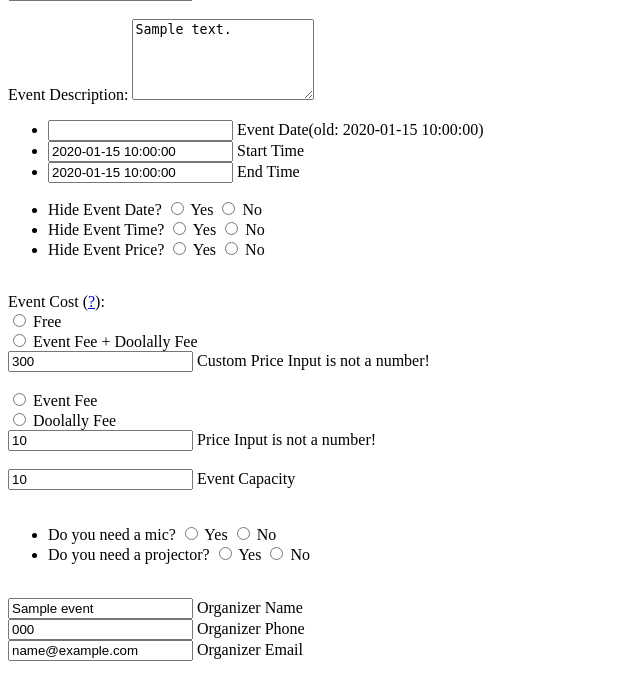
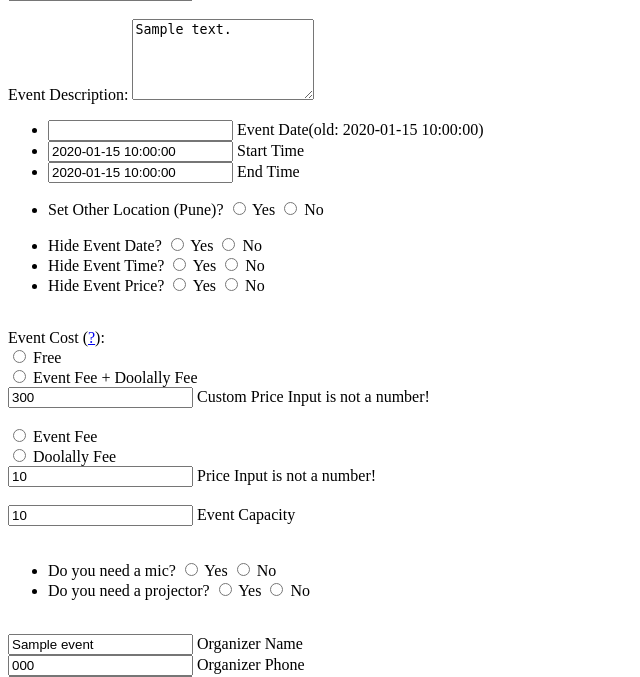
Before and after one commit to anshulg28/dashboadLive, a CodeIgniter app: the page made by application/views/EventEditView.php in a window 1280 px wide. Shown: the part 159-836 px from the top of the page, without its empty margins (0-640 px from the left). Run offline with CodeIgniter, Linux system fonts and the light colour scheme; the template is opened without the code that fills it: most values are stand-ins (such as "Sample title", 1, 10 or a date in 2020).

Commit message:
added option to shift event to pune location

```diff
--- a/application/controllers/Dashboard.php
+++ b/application/controllers/Dashboard.php
@@ -1161,7 +1161,7 @@ class Dashboard extends MY_Controller {
         $oldImgId = '';
         $impChanges = array('eventName','eventDescription','eventDate','startTime','endTime','costType',
                         'eventPrice','eventPlace','creatorName','creatorPhone','creatorEmail','eventCapacity',
-                        'ifMicRequired','ifProjectorRequired');
+                        'ifMicRequired','ifProjectorRequired','isSpecialEvent');
 
         $changeCheck = array();
         $changesRecord = array();
@@ -1217,7 +1217,7 @@ class Dashboard extends MY_Controller {
                             $newLoc = $this->locations_model->getLocationDetailsById($post[$key]);
                             $changesMade[$key] = $oldLoc['locData'][0]['locName'].';#;'.$newLoc['locData'][0]['locName'];
                         }
-                        elseif($key == 'ifMicRequired' || $key == 'ifProjectorRequired')
+                        elseif($key == 'ifMicRequired' || $key == 'ifProjectorRequired' || $key == 'isSpecialEvent')
                         {
                             $ynPoll = array(
                                 '1' => 'Yes',
--- a/application/views/EventEditView.php
+++ b/application/views/EventEditView.php
@@ -82,6 +82,21 @@
                                                        id="endTime" placeholder="" value="<?php echo $row['eventData']['endTime'];?>">
                                                 <label class="mdl-textfield__label" for="endTime">End Time</label>
                                             </div>
+                                        </li>
+                                    </ul>
+                                    <ul class="list-inline text-left">
+                                        <li class="my-singleBorder">
+                                            <label>Set Other Location (Pune)?</label>
+                                            <label class="mdl-radio mdl-js-radio mdl-js-ripple-effect" for="yesPune">
+                                                <input type="radio" id="yesPune" class="mdl-radio__button" name="isSpecialEvent"
+                                                       value="1" <?php if($row['eventData']['isSpecialEvent'] == "1"){echo 'checked';}?>>
+                                                <span class="mdl-radio__label">Yes</span>
+                                            </label>
+                                            <label class="mdl-radio mdl-js-radio mdl-js-ripple-effect" for="noPune">
+                                                <input type="radio" id="noPune" class="mdl-radio__button" name="isSpecialEvent"
+                                                       value="0" <?php if($row['eventData']['isSpecialEvent'] == "0"){echo 'checked';}?>>
+                                                <span class="mdl-radio__label">No</span>
+                                            </label>
                                         </li>
                                     </ul>
                                     <ul class="list-inline text-left">
```
Also changed, not shown: application/views/emailtemplates/eventEditOrganiserMailView.php (+8 -0 lines).
